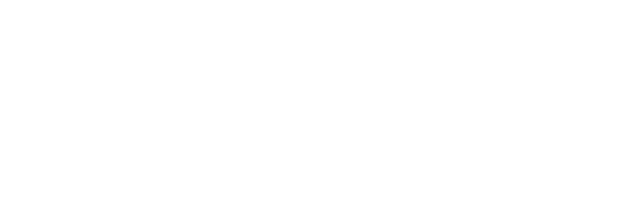
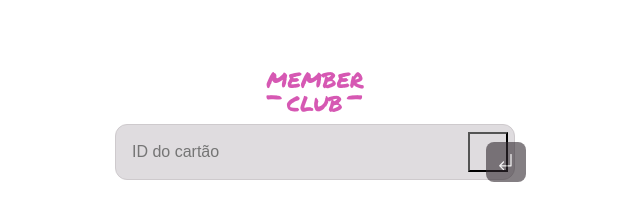
Before and after one commit to PPedrosouza/MemberClub, a website: page index.html in a window 1280 px wide. Shown: the whole page, without its empty margins (325-965 px from the left). Drawn offline with Linux system fonts and the light colour scheme; a web font is replaced by a local one.

Commit message:
feat: add header part 1

```diff
--- a/index.html
+++ b/index.html
@@ -16,6 +16,18 @@
 </head>
 
 <body>
+    <header>
+        <div class="image-div">
+            <img src="./src/assets/images/Logo.png" alt="logo">
+        </div>
+        <form action="" class="search-div">
+            <input type="text" placeholder="ID do cartão">
+            <button type="submit" class="search-button">
+                <img src="./src/assets/icons/default-button.svg" alt="Ícone de busca">
+            </button>
+        </form>
+    </header>
+
 
 </body>
 
--- /dev/null
+++ b/src/styles/header.css
@@ -0,0 +1,43 @@
+header {
+	box-sizing: border-box;
+
+	& .image-div {
+		& img {
+			position: absolute;
+			width: 116px;
+			height: 56px;
+			left: calc(50% - 116px / 2);
+			top: 64px;
+		}
+	}
+
+	& .search-div {
+		display: flex;
+		align-items: center;
+		justify-content: center;
+		position: relative;
+		margin-top: 152px;
+
+		& input {
+			position: absolute;
+			padding: 8px 16px;
+			width: 400px;
+			height: 56px;
+			background: #dfdcdf;
+			border: 1px solid #cecacd;
+			border-radius: 12px;
+			outline: none;
+			font-size: 16px;
+		}
+
+		& button {
+			position: absolute;
+			margin-left: 345px;
+			padding: 8px 16px;
+			width: 40px;
+			height: 40px;
+			background: #dfdcdf;
+
+		}
+	}
+}
--- a/src/styles/index.css
+++ b/src/styles/index.css
@@ -1 +1,2 @@
 @import url(./global.css);
+@import url(./header.css);
```
Also changed, not shown: src/assets/icons/active-button.svg (added), src/assets/icons/default-button.svg (added), src/assets/icons/filled-active-button.svg (added), src/assets/icons/filled-default-button.svg (added).
